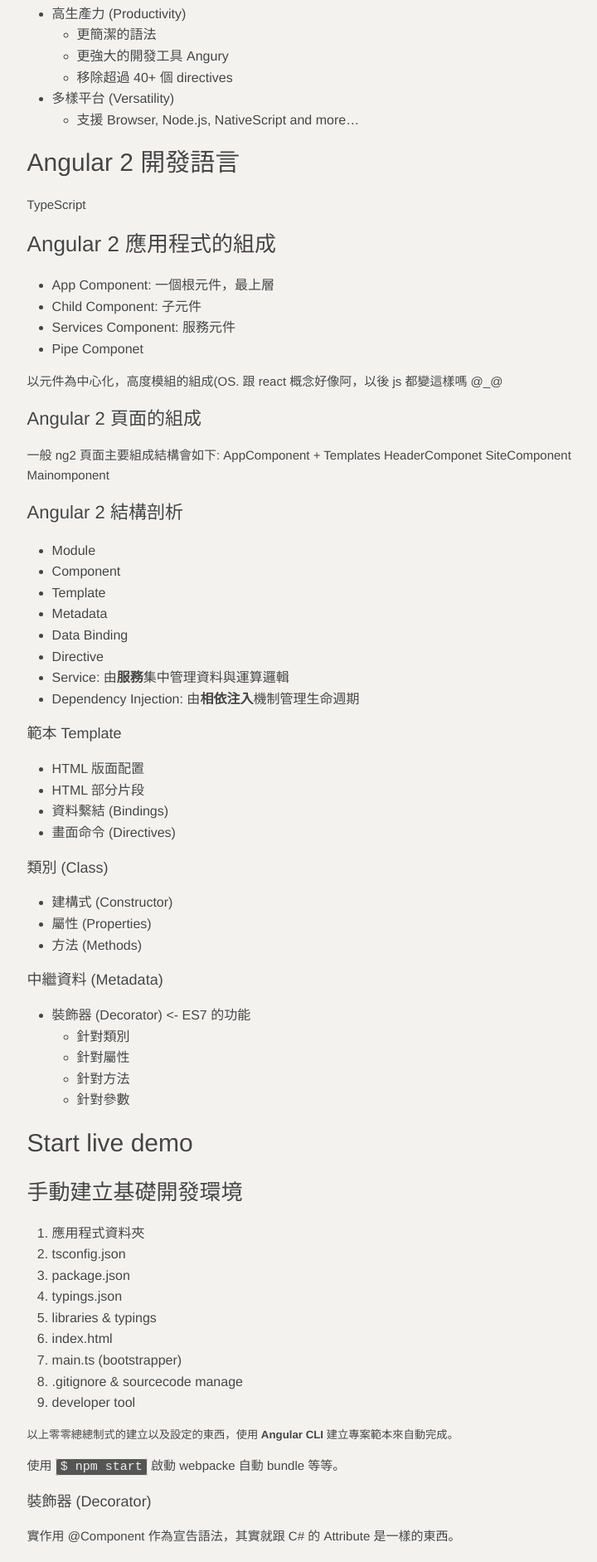
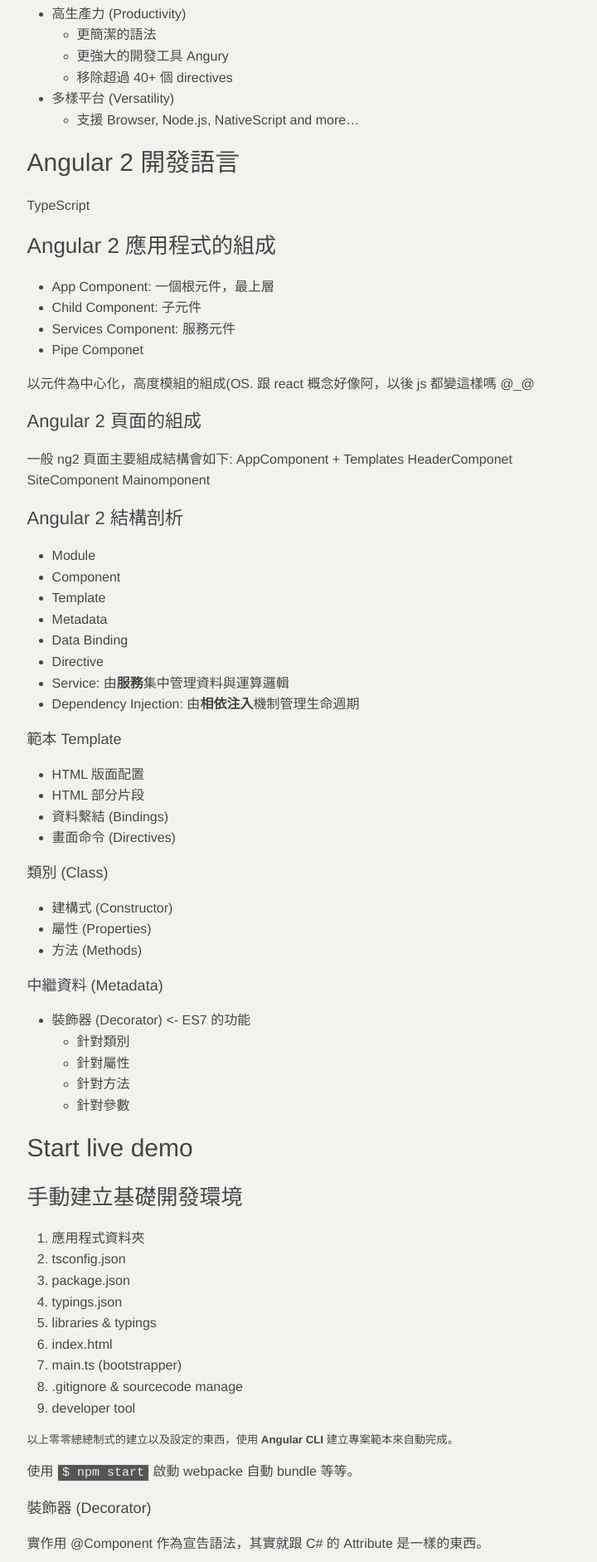
Before and after one commit to livebreeze-zz/livebreeze.github.io, a Jekyll site: the page built from _posts/2016-07-30-Ch9Class_UseTypeScriptToDevelopAngular2.md, in a window 1280 px wide. Shown: the part 1134-3017 px from the top of the page at 83% size, without its empty margins (267-987 px from the left). Built offline with Jekyll 4.4.1, drawn with Linux system fonts in a browser that asks for light colours; some web fonts are replaced; comment, search, counter and statistics services are not loaded.

Commit message:
udpate font style

```diff
--- a/_sass/_layout.scss
+++ b/_sass/_layout.scss
@@ -131,7 +131,7 @@
 }
 
 .footer-col-wrapper {
-    font-size: 15px;
+    font-size: 1em;
     color: $grey-color;
     margin-left: -$spacing-unit / 2;
     @extend %clearfix;
@@ -281,7 +281,7 @@
     }
 
     p {
-        font-size: 15px;
+        font-size: 1em;
         line-height: 1.6em;
 
         @include media-query($on-laptop) {
--- a/css/main.scss
+++ b/css/main.scss
@@ -8,7 +8,7 @@
 // Our variables
 $base-font-family: "Helvetica Neue", Helvetica, "Noto Sans TC", Arial, sans-serif;
 $base-font-size:   16px;
-$base-font-weight: 400;
+$base-font-weight: 300;
 $small-font-size:  $base-font-size * 0.875;
 $base-line-height: 1.6;
 
```
